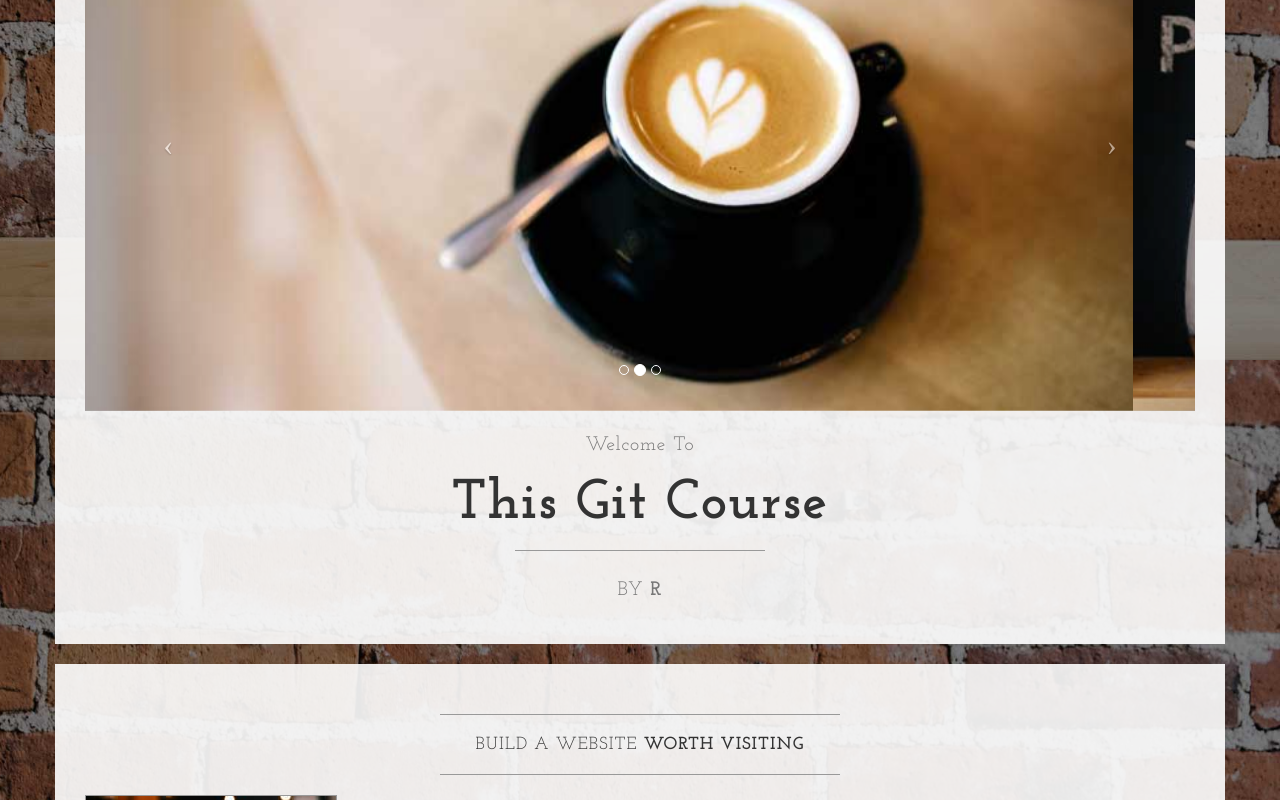
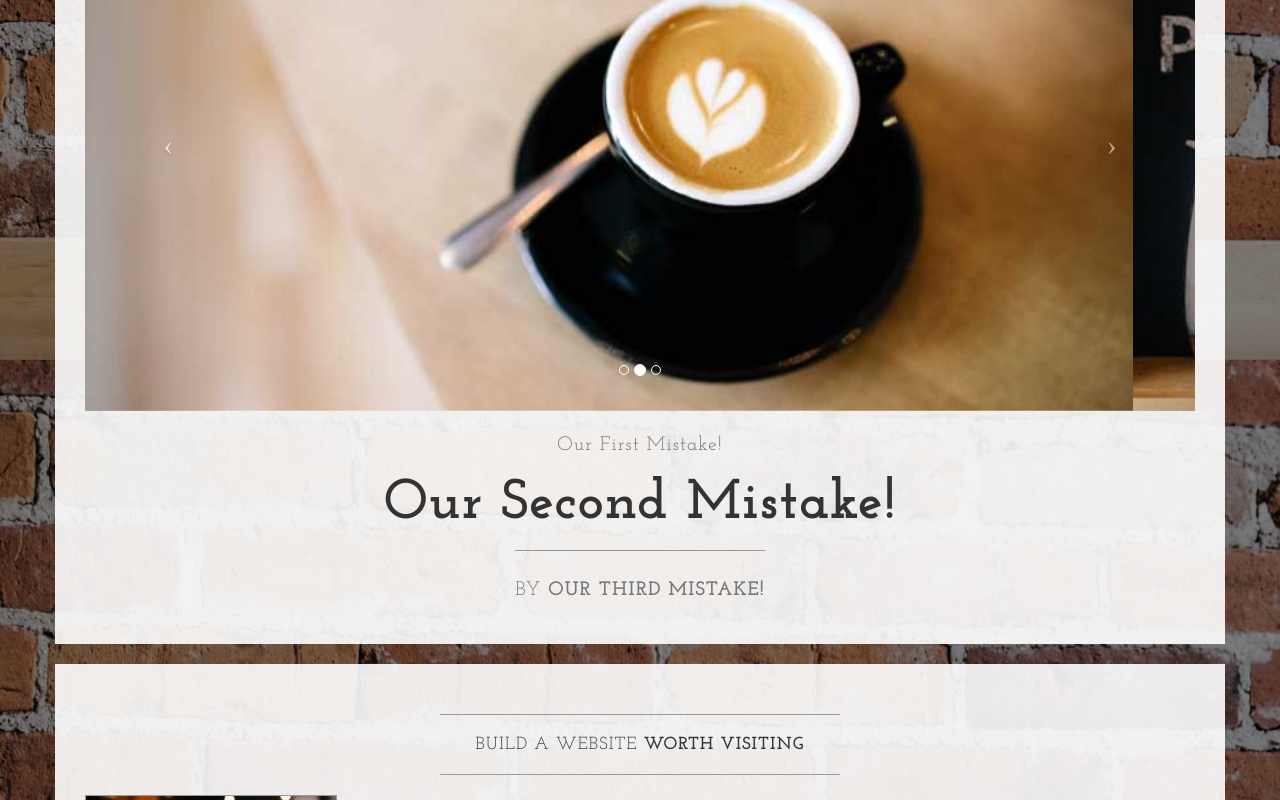
Before and after one commit to rspatz/Learnable-Git-Course, a plain HTML site: page index.html in a window 1280 px wide. Shown: the part 440-1240 px from the top of the page. Drawn offline with nearby package versions, Linux system fonts and the light colour scheme.

Commit message:
Committing our third mistake, we left the other two in place

```diff
--- a/index.html
+++ b/index.html
@@ -106,13 +106,13 @@
                         </a>
                     </div>
                     <h2 class="brand-before">
-                        <small>Welcome to</small>
+                        <small>Our first mistake!</small>
                     </h2>
-                    <h1 class="brand-name">This Git Course</h1>
+                    <h1 class="brand-name">Our Second Mistake!</h1>
                     <hr class="tagline-divider">
                     <h2>
                         <small>By
-                            <strong>R</strong>
+                            <strong>Our Third Mistake!</strong>
                         </small>
                     </h2>
                 </div>
```
